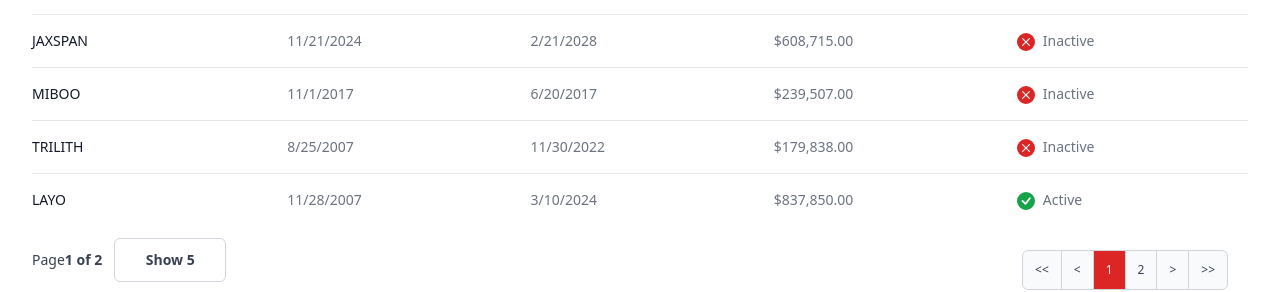
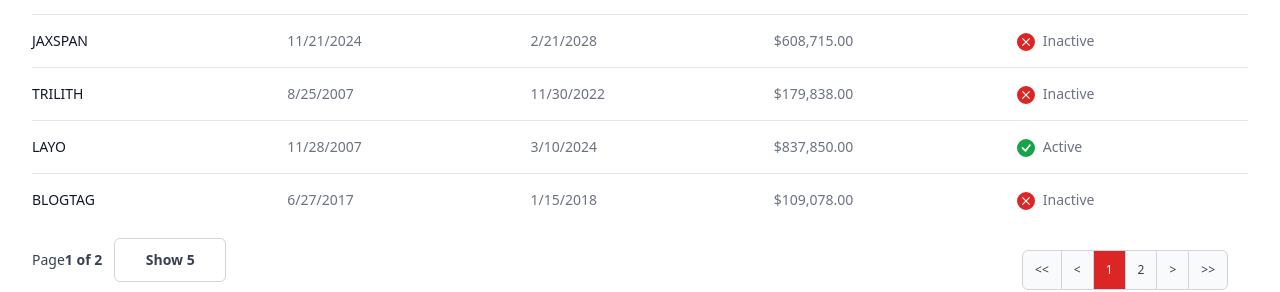
Before and after one commit to chnkc41/kingmakers, a React (Create React App) app: page / in a window 1280 px wide. Shown: the part 254-546 px from the top of the page. Built offline with nearby package versions, Linux system fonts and the light colour scheme; data requests are answered from the project's data file.

Commit message:
removed campaigns if campaigns end dates before start dates

```diff
--- a/src/views/campaigns/Campaigns.tsx
+++ b/src/views/campaigns/Campaigns.tsx
@@ -51,8 +51,12 @@ const Campaigns = () => {
       fetch(apiUrl)
         .then((response) => response.json())
         .then((data: Array<ICampaign>) => {
-          setFilteredCampaignList(data);
-          setCampaignList(data);
+          const filteredData = data.filter((item) => {
+            return new Date(item.endDate).getTime() > new Date(item.startDate).getTime();
+          });
+
+          setFilteredCampaignList(filteredData);
+          setCampaignList(filteredData);
           setViewState(globalViewStates.DONE);
         });
     };
@@ -126,10 +130,14 @@ const Campaigns = () => {
 
   // @ts-ignore
   window.AddCampaigns = function (data: Array<ICampaign> = []) {
-    const newElements = campaignList.concat(data);
-    const newElementsByFiltered = filteredCampaignList.concat(data);
+    const filteredData = data.filter((item) => {
+      return new Date(item.endDate).getTime() > new Date(item.startDate).getTime();
+    });
 
-    setCampaignList(newElements)
+    const newElements = campaignList.concat(filteredData);
+    const newElementsByFiltered = filteredCampaignList.concat(filteredData);
+
+    setCampaignList(newElements);
     setDataShow(newElementsByFiltered);
     setFilteredCampaignList(newElementsByFiltered);
   };
```
